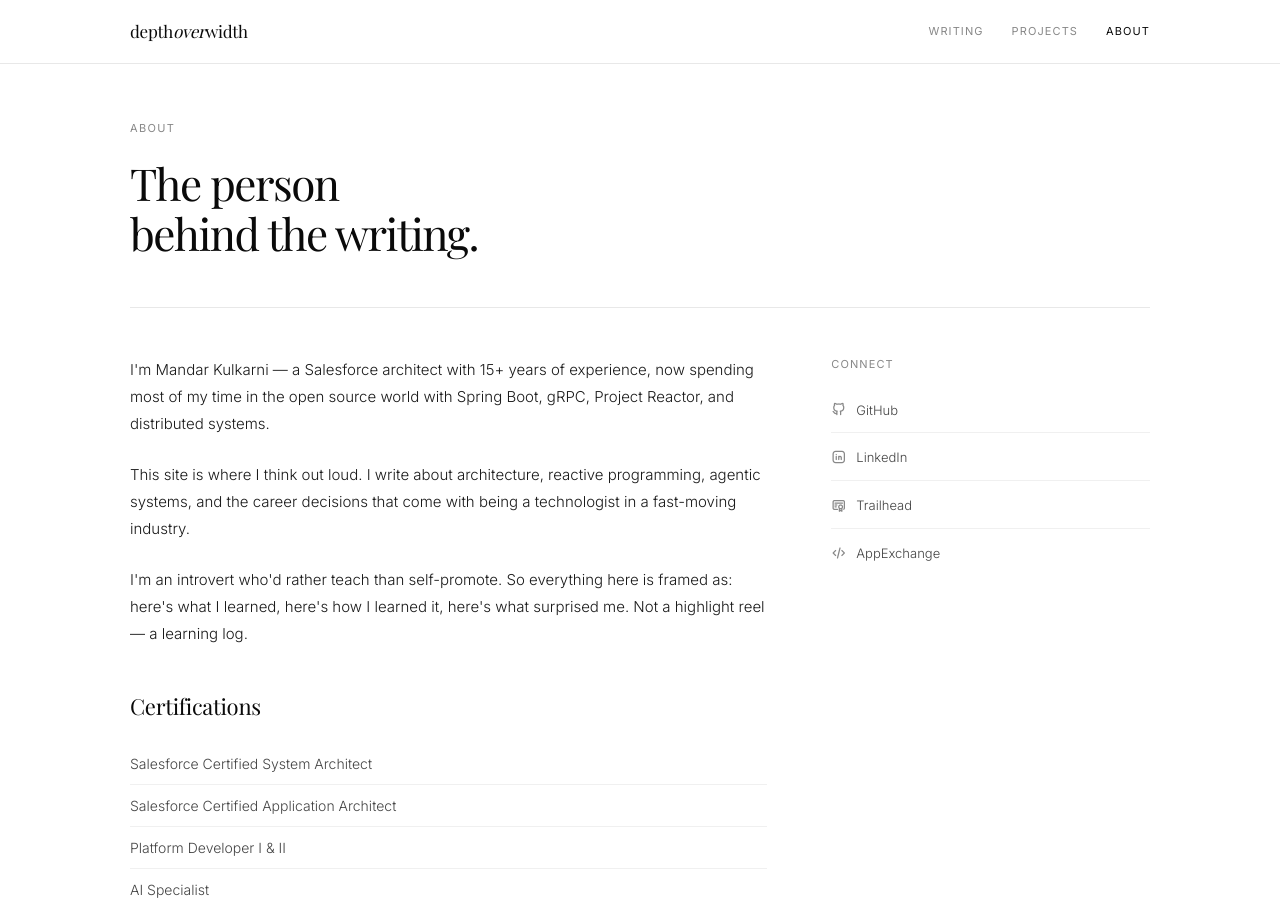
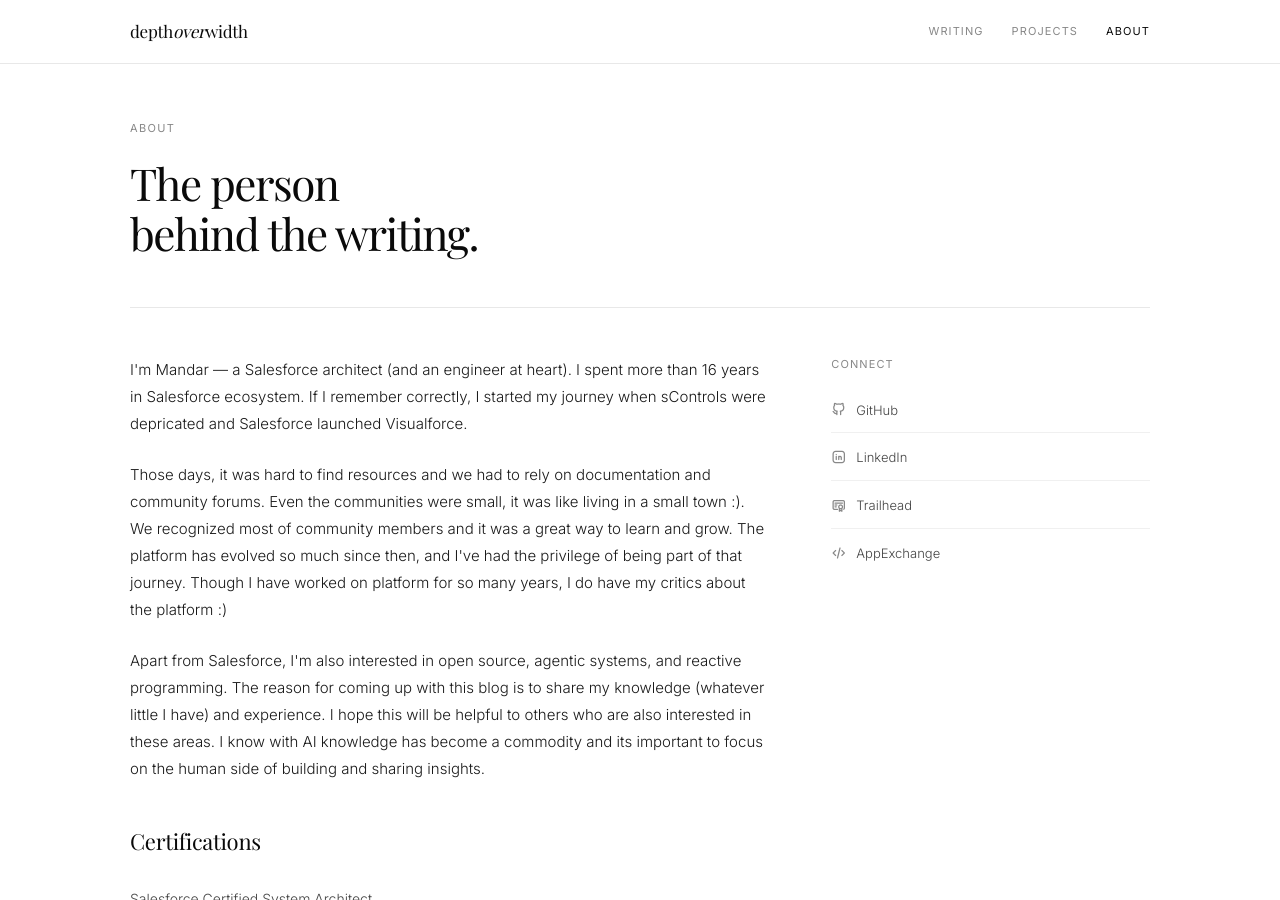
Before and after one commit to mandar19/depthoverwidth, a Jekyll site: the page built from about.md, in a window 1280 px wide and 900 px high. Built offline with Jekyll 4.4.1, drawn with Linux system fonts in a browser that asks for light colours; some web fonts are replaced.

Commit message:
Updated about me

```diff
--- a/about.md
+++ b/about.md
@@ -11,11 +11,23 @@ title: About
 
     <div class="about-grid">
       <div class="about-content">
-        <p>I'm Mandar Kulkarni — a Salesforce architect with 15+ years of experience, now spending most of my time in the open source world with Spring Boot, gRPC, Project Reactor, and distributed systems.</p>
-
-        <p>This site is where I think out loud. I write about architecture, reactive programming, agentic systems, and the career decisions that come with being a technologist in a fast-moving industry.</p>
-
-        <p>I'm an introvert who'd rather teach than self-promote. So everything here is framed as: here's what I learned, here's how I learned it, here's what surprised me. Not a highlight reel — a learning log.</p>
+        <p>
+        I'm Mandar — a Salesforce architect (and an engineer at heart).
+        I spent more than 16 years in Salesforce ecosystem. If I remember correctly, I started my journey when sControls were depricated and Salesforce launched Visualforce.
+        </p>
+        <p>
+        Those days, it was hard to find resources and we had to rely on documentation and community forums.
+        Even the communities were small, it was like living in a small town :).
+        We recognized most of community members and it was a great way to learn and grow.
+        The platform has evolved so much since then, and I've had the privilege of being part of that journey.
+        Though I have worked on platform for so many years, I do have my critics about the platform :)
+        </p>
+        <p>
+        Apart from Salesforce, I'm also interested in open source, agentic systems, and reactive programming.
+        The reason for coming up with this blog is to share my knowledge (whatever little I have) and experience.
+        I hope this will be helpful to others who are also interested in these areas.
+        I know with AI knowledge has become a commodity and its important to focus on the human side of building and sharing insights.
+        </p>
 
         <h2>Certifications</h2>
         <ul class="cert-list">
```
Also changed, not shown: index.html (+1 -13 lines).
